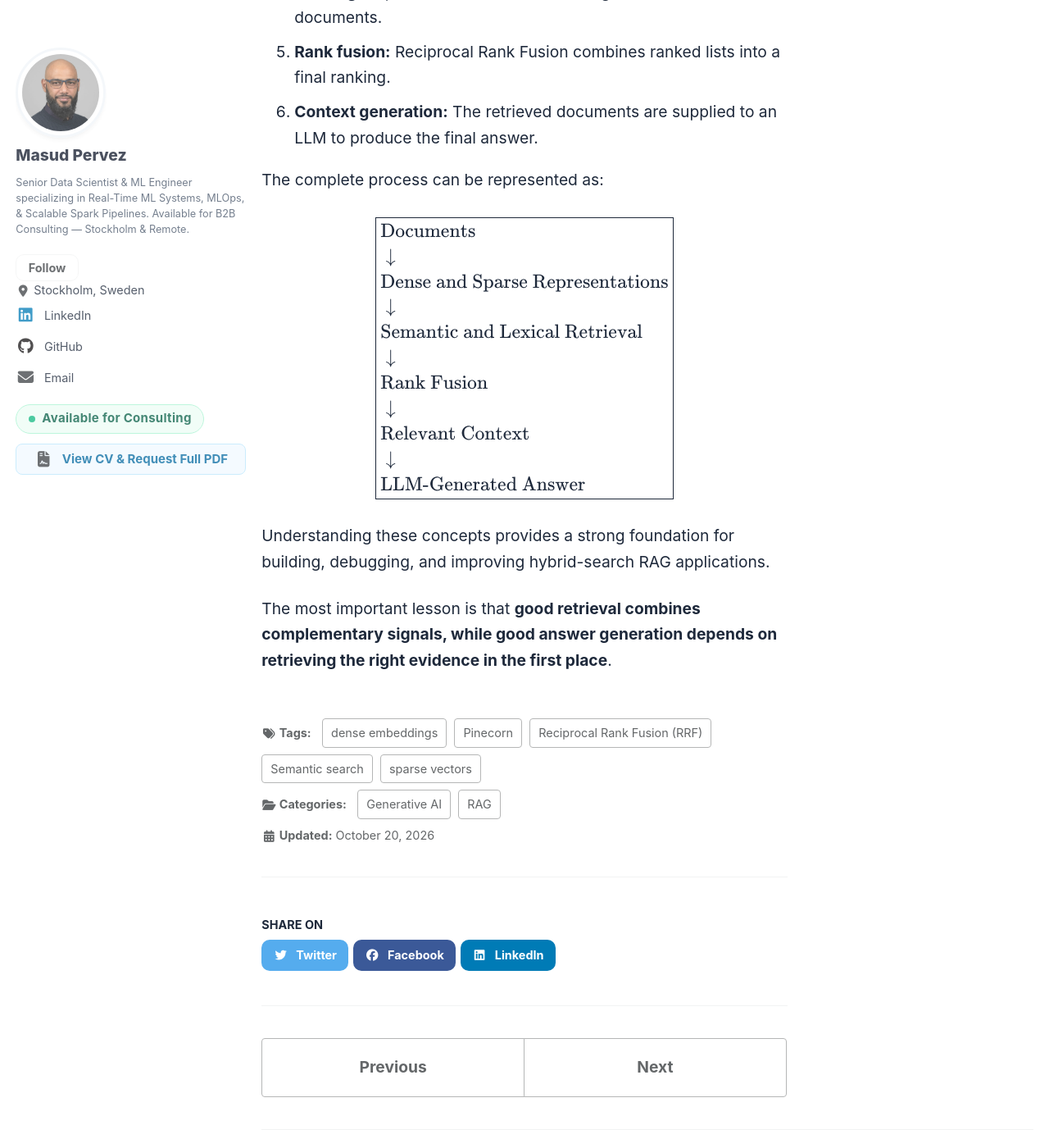
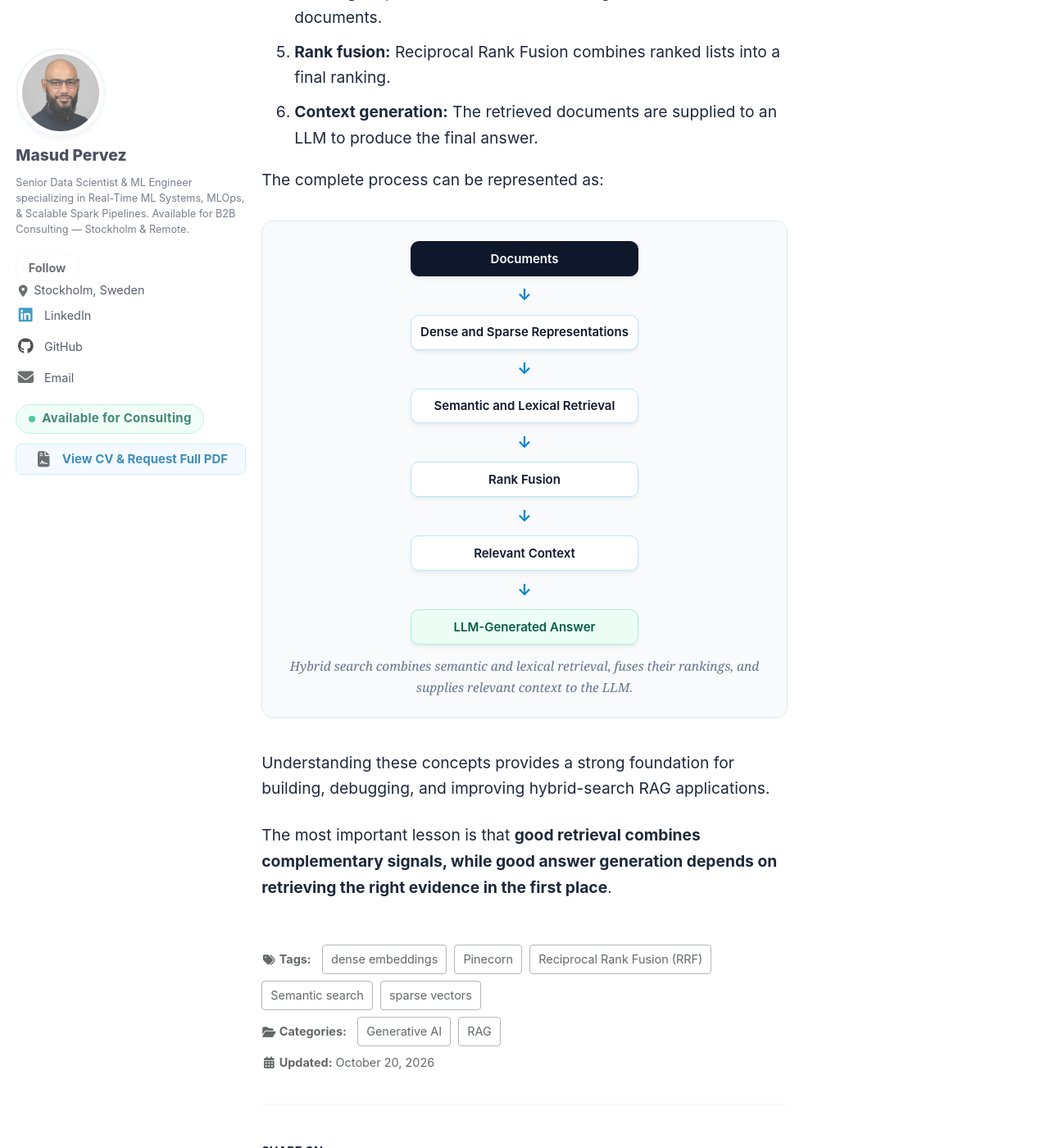
Before and after one commit to masudpervez27/masudpervez27.github.io, a Jekyll site: the page built from _posts/2026-10-20-new-rag.md, in a window 1280 px wide and 1400 px high, scrolled down 42781 px. Shown: the whole window at 82% size. Built offline with Jekyll 4.4.1, drawn with Linux system fonts in a browser that asks for light colours; cached includes are drawn as plain includes.

```diff
--- a/_posts/2026-10-20-new-rag.md
+++ b/_posts/2026-10-20-new-rag.md
@@ -1449,23 +1449,7 @@
 
 The complete process can be represented as:
 
-$$
-\boxed{
-\begin{aligned}
-&\text{Documents}\\
-&\downarrow\\
-&\text{Dense and Sparse Representations}\\
-&\downarrow\\
-&\text{Semantic and Lexical Retrieval}\\
-&\downarrow\\
-&\text{Rank Fusion}\\
-&\downarrow\\
-&\text{Relevant Context}\\
-&\downarrow\\
-&\text{LLM-Generated Answer}
-\end{aligned}
-}
-$$
+<figure class="diagram" aria-labelledby="hybrid-search-summary-caption"><div class="dg-flow dg-flow--vertical"><div class="dg-node dg-accent">Documents</div><div class="dg-arrow" aria-hidden="true"></div><div class="dg-node">Dense and Sparse Representations</div><div class="dg-arrow" aria-hidden="true"></div><div class="dg-node">Semantic and Lexical Retrieval</div><div class="dg-arrow" aria-hidden="true"></div><div class="dg-node">Rank Fusion</div><div class="dg-arrow" aria-hidden="true"></div><div class="dg-node">Relevant Context</div><div class="dg-arrow" aria-hidden="true"></div><div class="dg-node dg-ok">LLM-Generated Answer</div></div><figcaption class="dg-caption" id="hybrid-search-summary-caption">Hybrid search combines semantic and lexical retrieval, fuses their rankings, and supplies relevant context to the LLM.</figcaption></figure>
 
 Understanding these concepts provides a strong foundation for building, debugging, and improving hybrid-search RAG applications.
 
--- a/assets/css/main.scss
+++ b/assets/css/main.scss
@@ -1035,6 +1035,21 @@
   gap: 0.4rem;
 }
 
+.dg-flow--vertical {
+  flex-direction: column;
+  align-items: stretch;
+  max-width: 34rem;
+  margin-inline: auto;
+
+  .dg-arrow {
+    align-self: center;
+
+    &::before {
+      content: "\2193";
+    }
+  }
+}
+
 .dg-node {
   flex: 1 1 0;
   min-width: 0;
```
